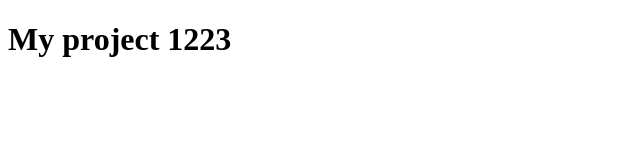
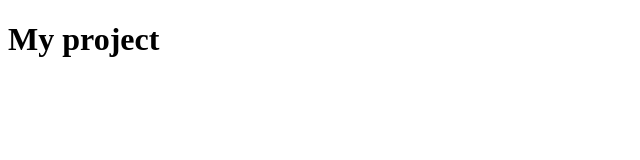
Before and after one commit to Andrew-Skoryk/my_project, a plain HTML site: page index.html in a window 1280 px wide. Shown: the whole page, without its empty margins (0-640 px from the left). Drawn offline with Linux system fonts and the light colour scheme.

Commit message:
Title was changed

```diff
--- a/index.html
+++ b/index.html
@@ -7,7 +7,7 @@
   <title>Document</title>
 </head>
 <body>
-  <h1>My project 1223</h1>
+  <h1>My project</h1>
 
 </body>
 </html>
```
